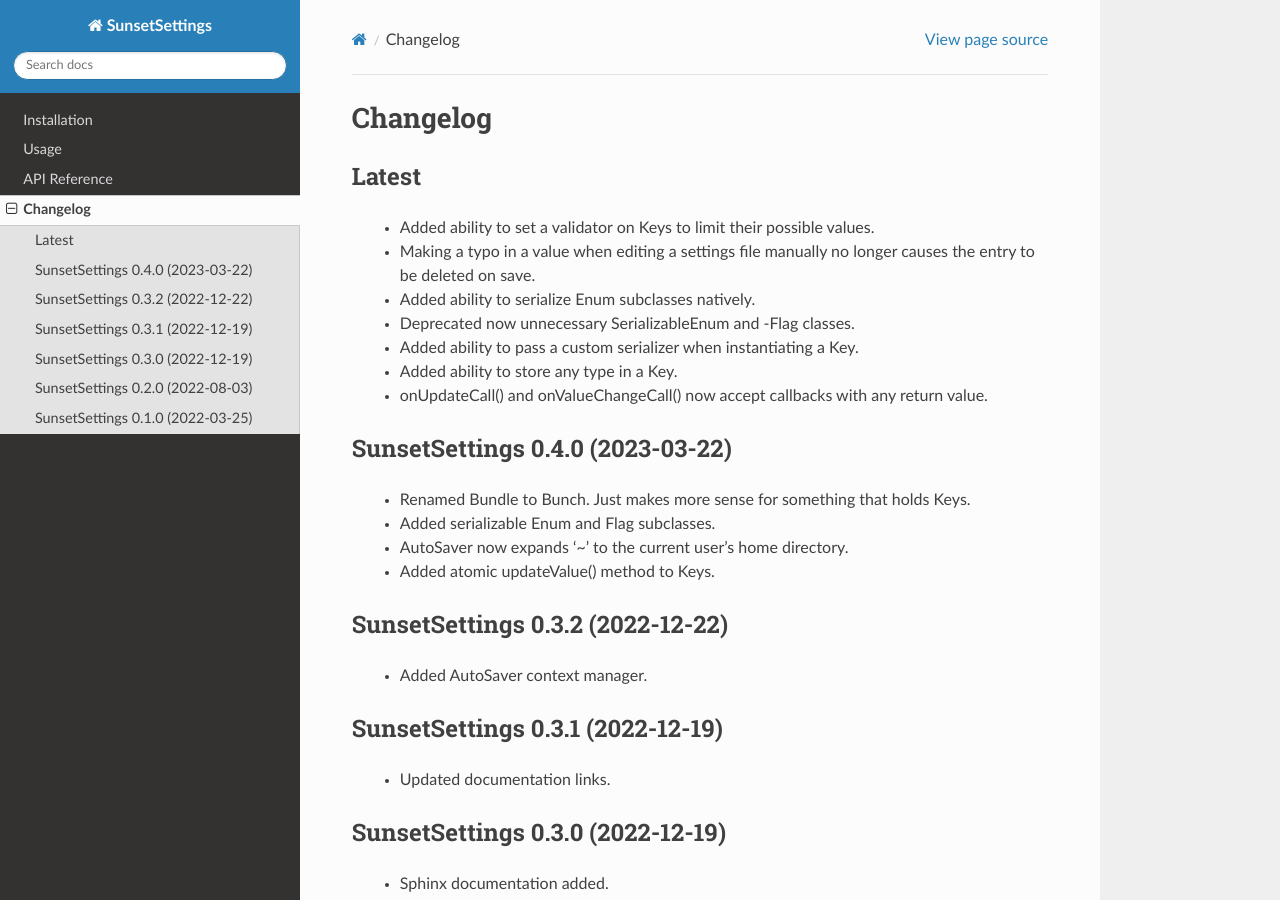
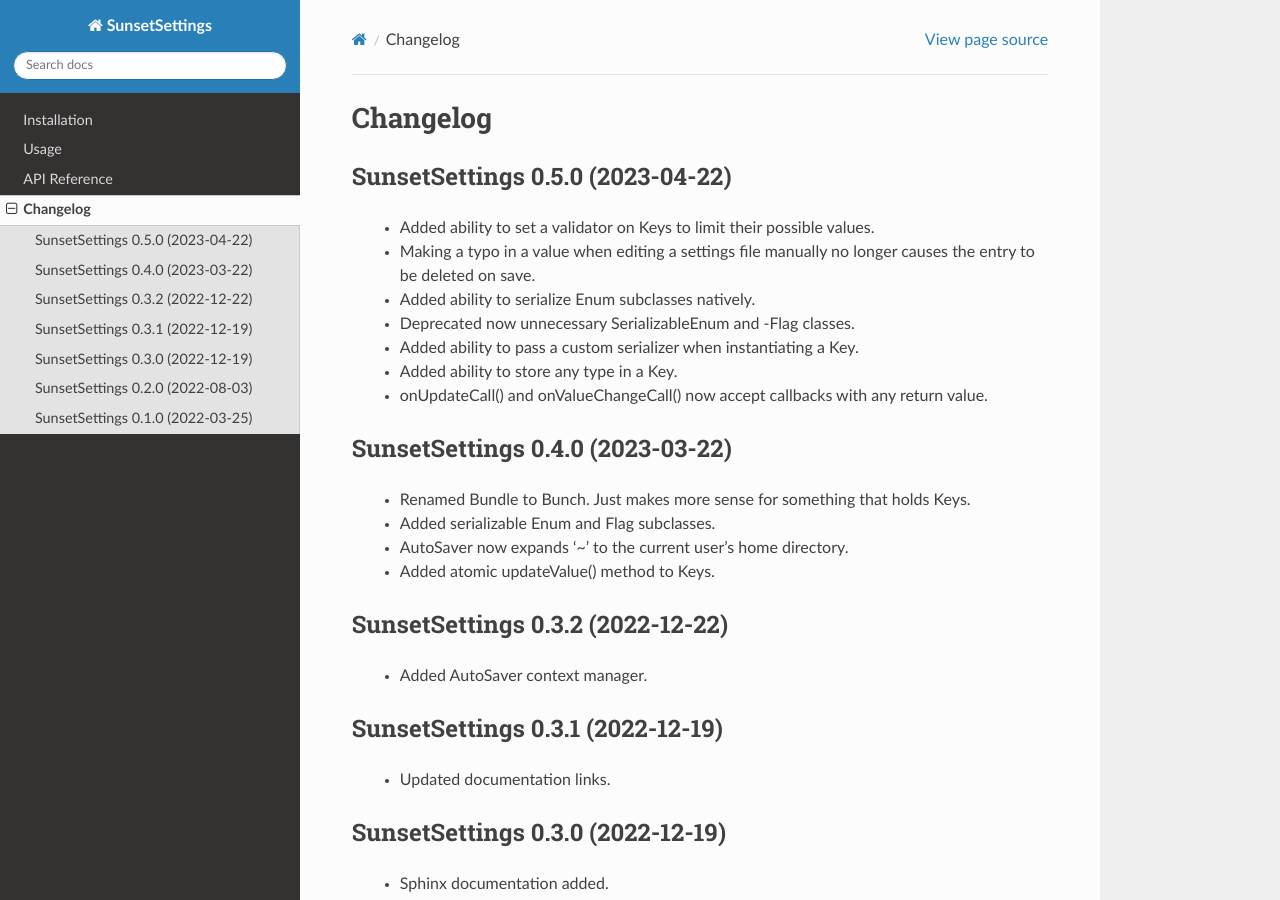
Before and after one commit to pvaret/SunsetSettings, a Sphinx documentation site: the page built from docs/source/changelog.rst, in a window 1280 px wide and 900 px high. Built offline with Sphinx 7.4.7 and the Read the Docs theme 2.0.0, drawn with Linux system fonts in a browser that asks for light colours.

Commit message:
Tagged v0.5.0.

```diff
--- a/docs/source/changelog.rst
+++ b/docs/source/changelog.rst
@@ -1,8 +1,8 @@
 Changelog
 =========
 
-Latest
-------
+SunsetSettings 0.5.0 (2023-04-22)
+---------------------------------
 
   - Added ability to set a validator on Keys to limit their possible values.
   - Making a typo in a value when editing a settings file manually no longer causes the entry to be deleted on save.
--- a/sunset/__init__.py
+++ b/sunset/__init__.py
@@ -1,7 +1,7 @@
 "SunsetSettings: a type-safe, extensible settings system with inheritance."
 
 __project__ = "SunsetSettings"
-__version__ = "0.4.0-dev"
+__version__ = "0.5.0"
 __author__ = "P. Varet"
 __copyright__ = "2022-2023, P. Varet"
 
```
